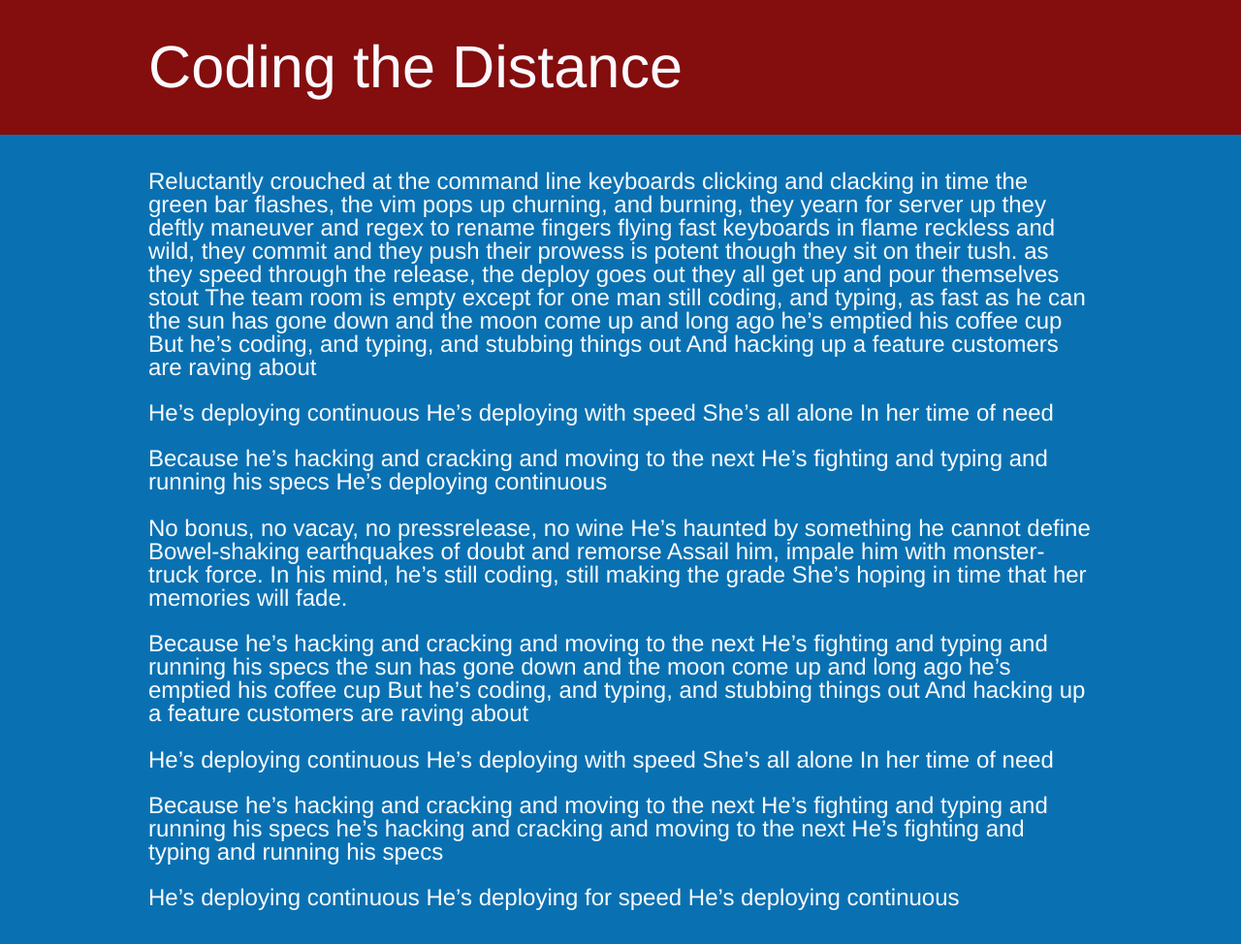
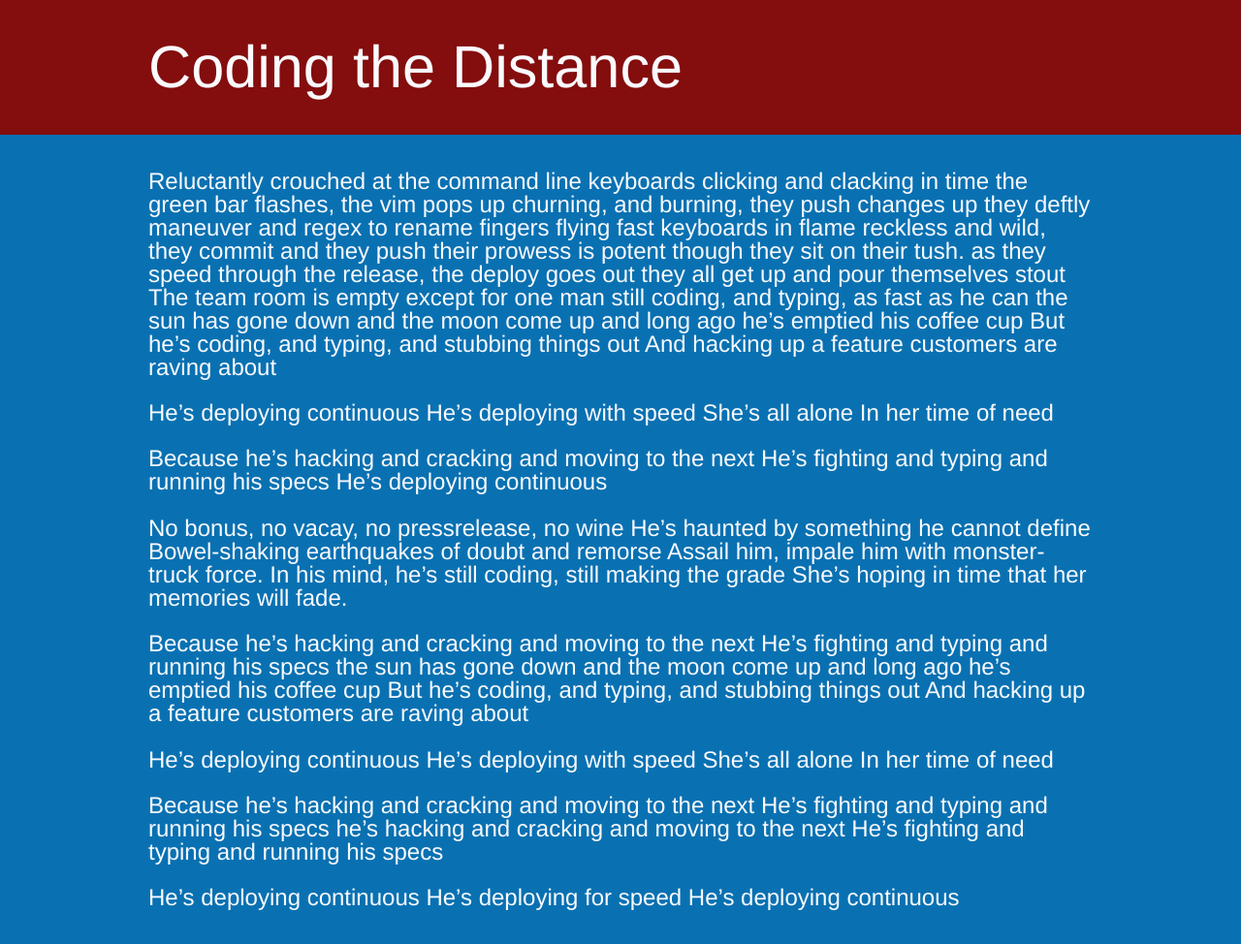
Before and after one commit to zspencer/www.zeespencer.com, a Jekyll site: the page built from songs/_posts/2012-02-26-coding-the-distance.markdown, in a window 1280 px wide. Shown: the whole page at 97% size. Built offline with Jekyll 4.4.1, drawn with Linux system fonts in a browser that asks for light colours.

Commit message:
Revise lyrics

```diff
--- a/songs/_posts/2012-02-26-coding-the-distance.markdown
+++ b/songs/_posts/2012-02-26-coding-the-distance.markdown
@@ -7,7 +7,7 @@ tags: [songs, published]
 Reluctantly crouched at the command line
 keyboards clicking and clacking in time
 the green bar flashes, the vim pops up
-churning, and burning, they yearn for server up
+churning, and burning, they push changes up
 they deftly maneuver and regex to rename
 fingers flying fast keyboards in flame
 reckless and wild, they commit and they push
```
